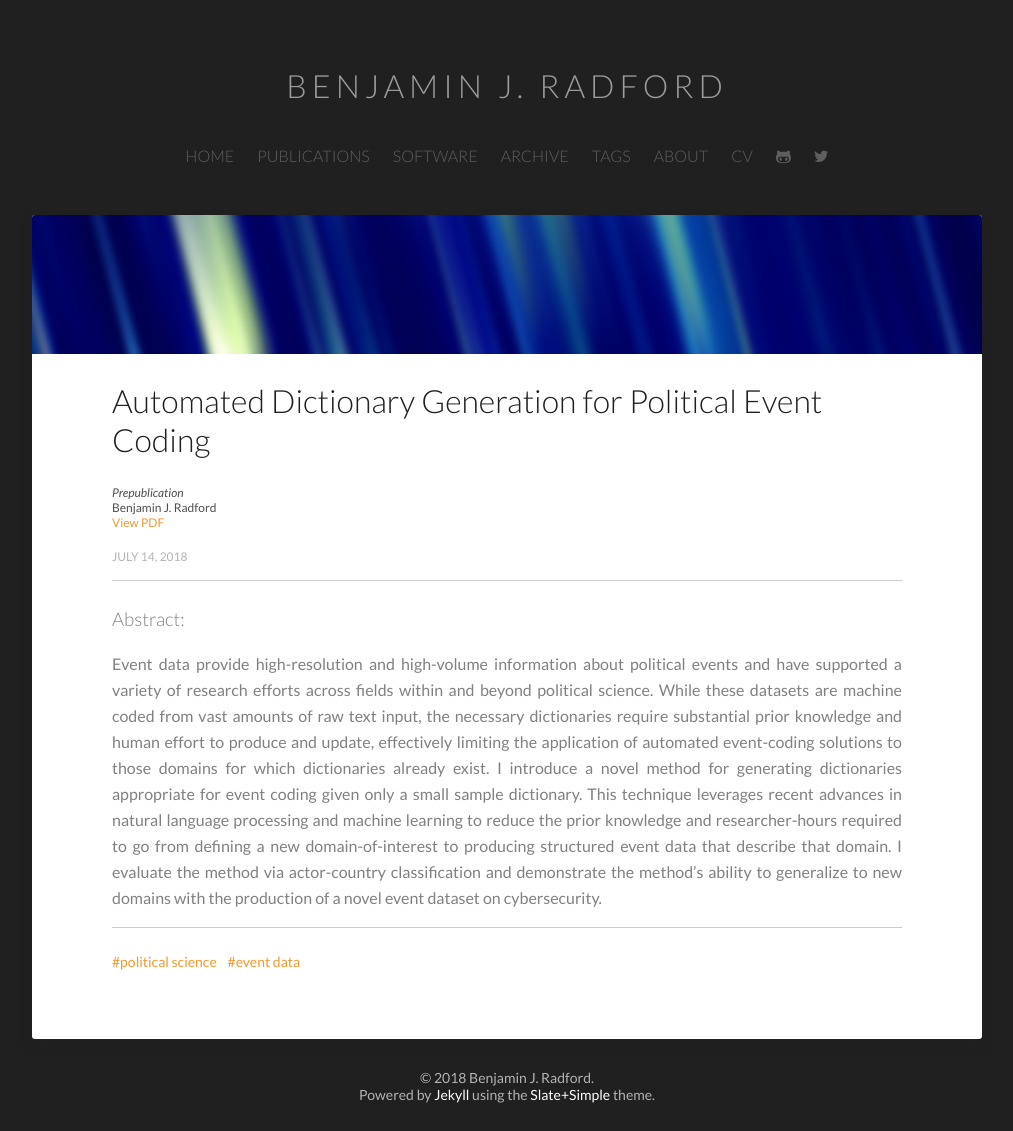
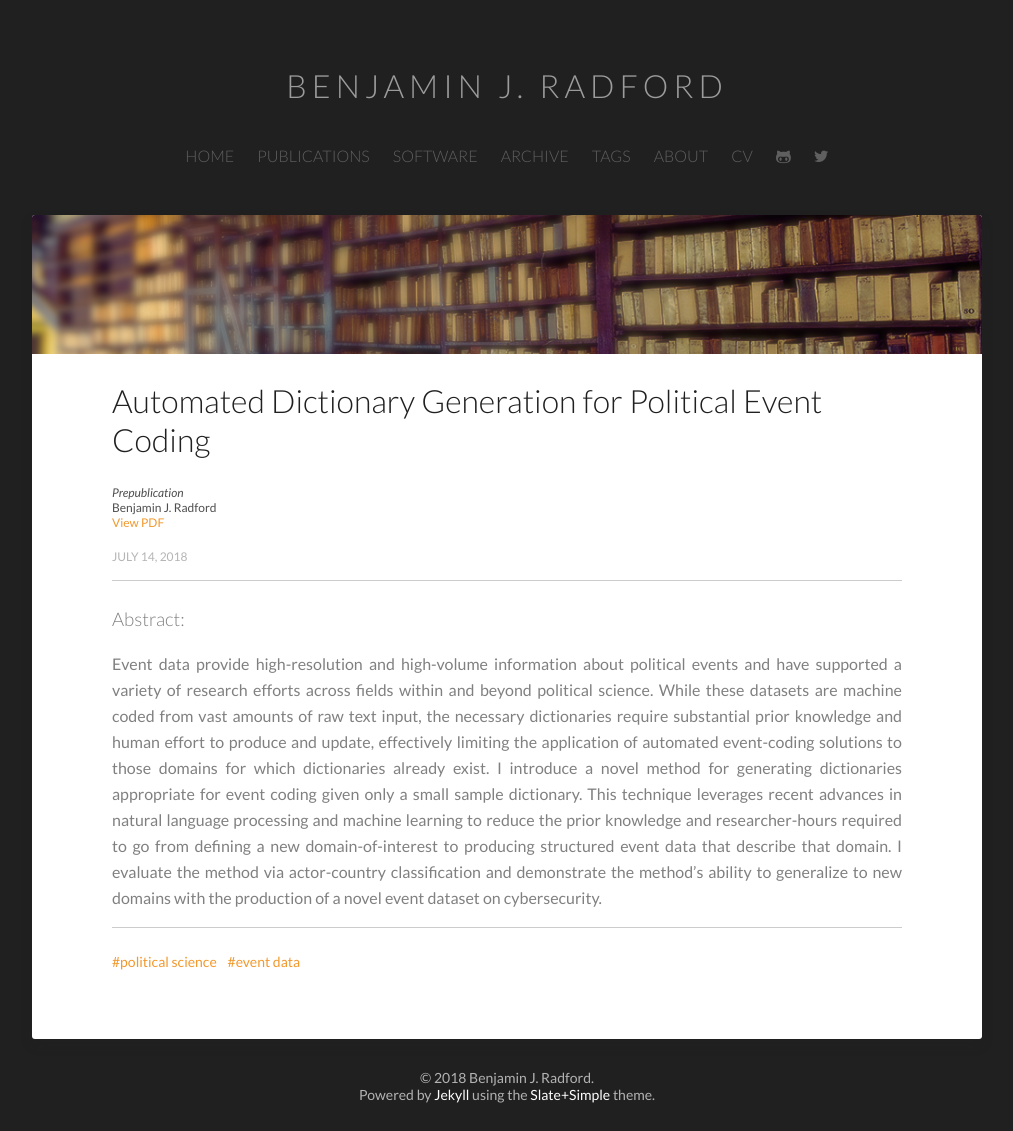
Before and after one commit to benradford/benradford.github.io, a Jekyll site: the page built from publications/_posts/2018-07-14-adg.md, in a window 1280 px wide. Shown: the whole page, without its empty margins (133-1146 px from the left). Built offline with Jekyll 4.4.1, drawn with Linux system fonts in a browser that asks for light colours.

Commit message:
added library and autumn headers

```diff
--- a/publications/_posts/2018-07-14-adg.md
+++ b/publications/_posts/2018-07-14-adg.md
@@ -9,7 +9,7 @@ venue: Prepublication
 link-text: View PDF
 link-download: /images/publications/radford_adg.pdf
 
-featured-image: /images/default-header-2.png
+featured-image: /images/library-header-1.png
 tags: [political science, event data]
 date: 2018-07-14
 ---
```
Also changed, not shown: images/autumn-header-1.png (added), images/library-header-1.png (added).
